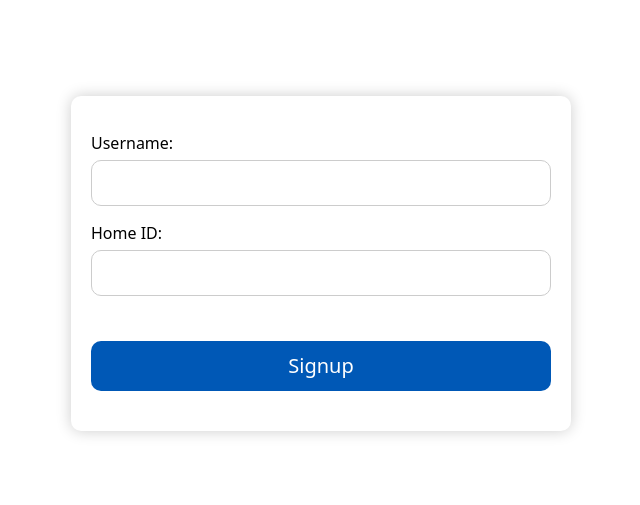
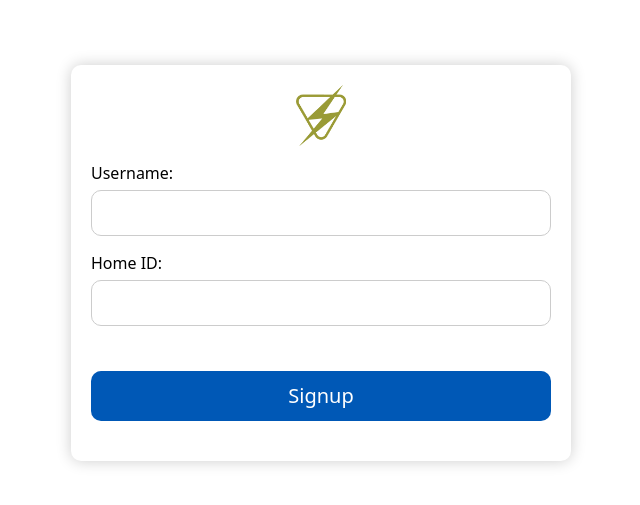
Before and after one commit to Aditya077-ui/KU-Hackfest-2023-Energy-Trading, a React (Create React App) app in the folder urja/: page /auth in a window 1280 px wide. Shown: the part 137-642 px from the top of the page, without its empty margins (319-959 px from the left). Built offline with nearby package versions, Linux system fonts and the light colour scheme; the HTML template or start-up script is replaced by a standard one.

Commit message:
auth page

```diff
--- a/urja/src/components/auth.js
+++ b/urja/src/components/auth.js
@@ -24,6 +24,9 @@ class Login extends Component {
     return (
       <div className="loginPage">
         <div className="login-container">
+        <div className='flex justify-center items-center'>
+      <img src={require('./urja_logo.png')} alt="Urja Logo" className='logoImage' />
+    </div>
         <form onSubmit={this.handleSubmit}>
           <div className="form-group">
             <label htmlFor="username">Username:</label>
```
